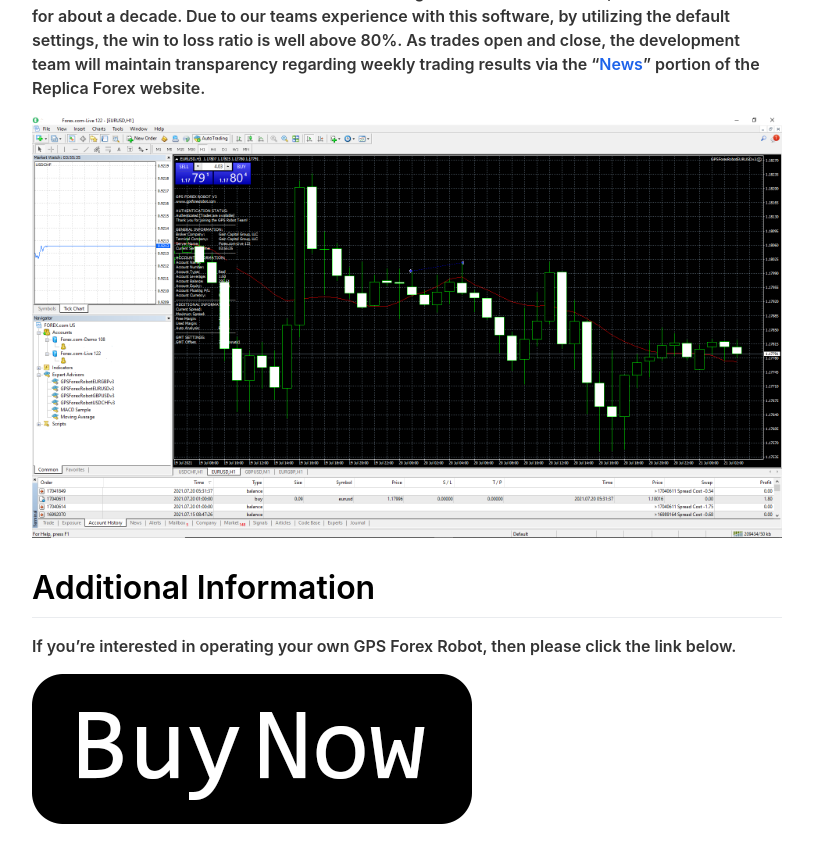
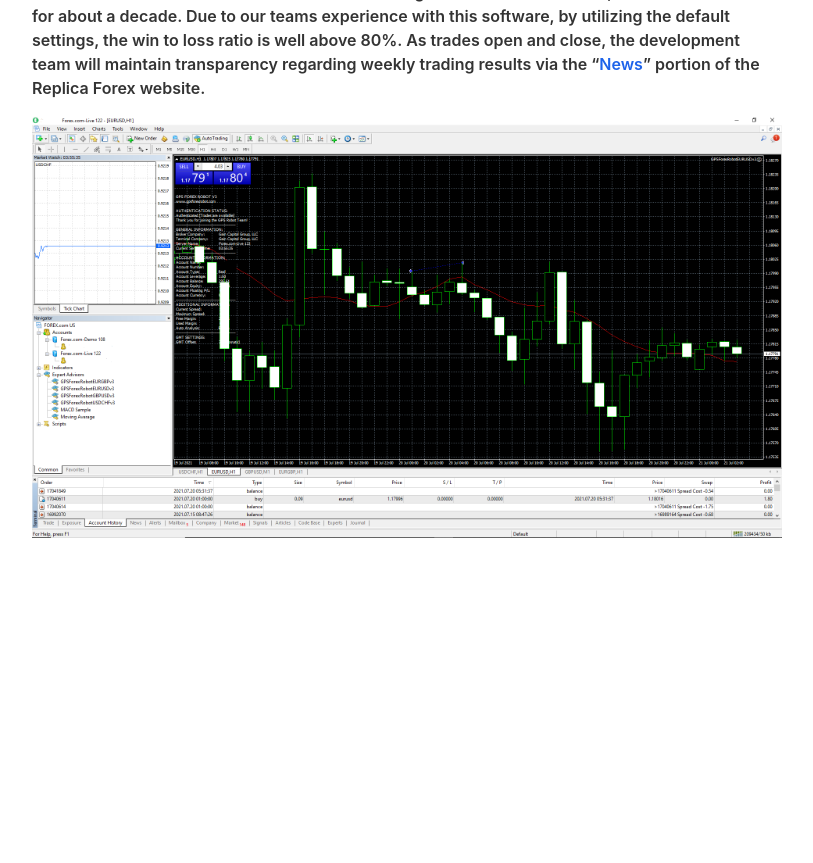
Before and after one commit to fintechntrusts2020/Replica_Forex, a Jekyll site: the page built from _pages/Howitworks.md, in a window 1280 px wide and 900 px high, scrolled down 1547 px. Shown: the top 863 px of the window, without its empty margins (233-1046 px from the left). Built offline with Jekyll 4.4.1, drawn with Linux system fonts in a browser that asks for light colours; nearby versions of some CDN libraries; after the commit the page ends 2161 px from its top, so only the background shows below that.

Commit message:
Howitworks.md(Update)

```diff
--- a/_pages/Howitworks.md
+++ b/_pages/Howitworks.md
@@ -38,10 +38,3 @@ include_in_header: true
 **The GPS Forex Robot is the best automated trading software on the market, and has been tested for about a decade. Due to our teams experience with this software, by utilizing the default settings, the win to loss ratio is well above 80%. As trades open and close, the development team will maintain transparency regarding weekly trading results via the "[News]()" portion of the Replica Forex website.**
 
 ![](../assets/MT4.png)
-
-
-# Additional Information
-
-**If you're interested in operating your own GPS Forex Robot, then please click the link below.**
-
-![http://https://clickbetter.com/track.php?ref=ijk2b2xlz25hdkvensi=.gpsrobot.a.clickbetter.com/](../assets/Button.png)
```
